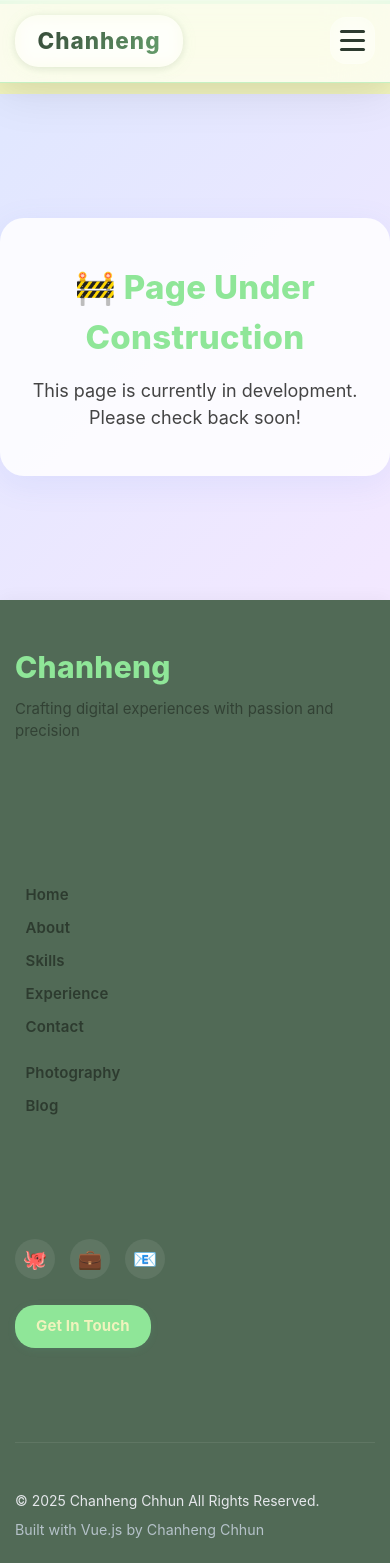
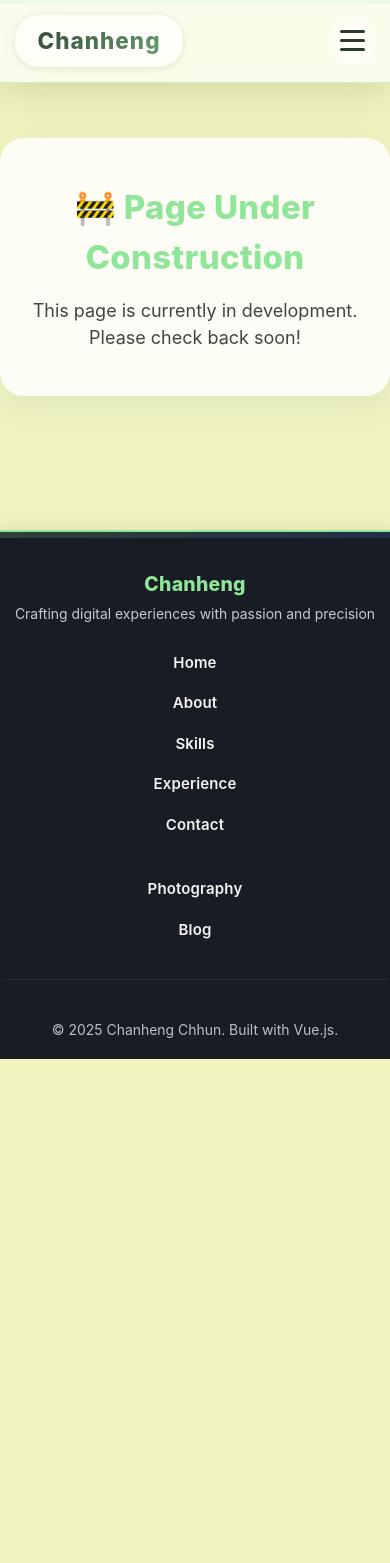
Before and after one commit to chanhengchhun/JeyPersonalWeb, a Vue app: page /blog in a window 390 px wide. After the commit the page ends 1059 px from the top, so only its background shows below. Built offline with nearby package versions, Linux system fonts and the light colour scheme; the HTML template or start-up script is replaced by a standard one.

Commit message:
changed made

```diff
--- a/src/App.vue
+++ b/src/App.vue
@@ -53,7 +53,7 @@ main {
 
 @media (max-width: 600px) {
   main {
-    padding-top: 90px; /* More space for mobile header/accent bar */
+    padding: 10px 0 10px 0; /* Reduced space for mobile header */
   }
 }
 
--- a/src/components/About.vue
+++ b/src/components/About.vue
@@ -1,5 +1,6 @@
 <template>
   <section id="about" class="about">
+    <!-- section-divider removed for seamless scroll -->
     <div class="container">
       <div class="section-header">
         <h2>Get to Know Me</h2>
@@ -61,6 +62,22 @@ const filmImages = [about1, about2, about3, about4];
 </script>
 
 <style scoped>
+/* --- Section Divider for transition from Home --- */
+/* .section-divider {
+  width: 100%;
+  height: 32px;
+  margin-top: -32px;
+  background: linear-gradient(to bottom, rgba(143,230,152,0.18) 0%, transparent 100%);
+  z-index: 10;
+  position: relative;
+} */
+
+.about {
+  position: relative;
+  /* background removed to use global section background */
+  padding-top: 0;
+}
+
 /* --- Gallery Styles --- */
 .scrolling-gallery {
   background: rgba(255,255,255,0.15);
--- a/src/components/Contact.vue
+++ b/src/components/Contact.vue
@@ -48,7 +48,6 @@ export default {
 /* Contact Section Styles (modern glassmorphism) */
 .contact {
   padding: 140px 5% 40px 5%;
-  background: linear-gradient(135deg, #e0e7ff 0%, #f3e8ff 100%);
   position: relative;
   min-height: 100vh;
   display: flex;
@@ -67,7 +66,6 @@ export default {
   transform: translateX(-50%) rotate(-8deg);
   width: 700px;
   height: 420px;
-  background: linear-gradient(120deg, rgba(102,126,234,0.18) 0%, rgba(155,89,182,0.13) 100%);
   filter: blur(48px) saturate(1.2);
   z-index: 0;
   border-radius: 40% 60% 60% 40%/60% 40% 60% 40%;
--- a/src/components/Experience.vue
+++ b/src/components/Experience.vue
@@ -413,6 +413,18 @@ export default {
   .experience-card.glass-card.improved-card {
     flex-direction: column;
     min-height: unset;
+    padding-left: 16px; /* Add space for accent bar */
+  }
+  .experience-card .accent-bar {
+    position: absolute;
+    left: 0;
+    top: 0;
+    bottom: 0;
+    height: 100%;
+    width: 7px;
+    border-radius: 0 12px 12px 0;
+    margin-right: 0;
+    z-index: 2;
   }
   .experience-card-main {
     padding: 1.1rem 0.7rem 1.1rem 0.7rem;
@@ -741,8 +753,10 @@ blockquote {
   min-width: 320px;
 }
 @media (max-width: 900px) {
-/* ...existing code... */
-  align-items: stretch;
+  .experience-columns {
+    flex-direction: column;
+    align-items: stretch;
+  }
 }
 .timeline-header {
   font-size: 1.1rem;
@@ -779,4 +793,4 @@ blockquote {
     margin-left: 0;
   }
 }
-</style
+</style>
--- a/src/components/Footer.vue
+++ b/src/components/Footer.vue
@@ -6,6 +6,7 @@
           <h2>Chanheng</h2>
           <p class="footer-tagline">Crafting digital experiences with passion and precision</p>
         </div>
+        <div class="footer-links">
           <nav class="footer-nav" aria-label="Footer Navigation">
             <ul>
               <li><a href="#home">Home</a></li>
@@ -21,24 +22,10 @@
               <li><router-link to="/blog">Blog</router-link></li>
             </ul>
           </nav>
-        <div class="footer-social">
-          <div class="social-links">
-            <a href="https://github.com/chanhengchhun" target="_blank" aria-label="GitHub" rel="noopener" class="social-link">
-              <span class="social-icon">🐙</span>
-            </a>
-            <a href="https://www.linkedin.com/in/chanheng-chh/" target="_blank" aria-label="LinkedIn" rel="noopener" class="social-link">
-              <span class="social-icon">💼</span>
-            </a>
-            <a href="mailto:chhun.chanheng@icloud.com" aria-label="Email" class="social-link">
-              <span class="social-icon">📧</span>
-            </a>
-          </div>
-          <a href="#contact" class="footer-cta">Get In Touch</a>
         </div>
       </div>
       <div class="footer-bottom">
-        <p>&copy; {{ currentYear }} Chanheng Chhun All Rights Reserved.</p>
-        <span class="footer-tech">Built with Vue.js by Chanheng Chhun</span>
+        <span>&copy; {{ currentYear }} Chanheng Chhun. Built with Vue.js.</span>
       </div>
     </div>
   </footer>
@@ -56,198 +43,140 @@ export default {
 </script>
 
 <style scoped>
-/* Modern, flat, responsive footer redesign */
 .footer {
-  background: var(--color-text-light);
-  color: var(--color-white);
-  padding: 3rem 0 1.5rem;
+  background: #181c24;
+  color: #f3f3f3;
+  width: 100%;
+  border-top: 2.5px solid var(--color-primary);
+  box-shadow: 0 -2px 16px 0 rgba(0,0,0,0.08);
+  padding: 2.5rem 0 1.2rem;
   position: relative;
+}
+.footer::before {
+  content: '';
+  display: block;
+  position: absolute;
+  top: 0;
+  left: 0;
   width: 100%;
-  box-shadow: 0 -2px 16px 0 rgba(0,0,0,0.04);
+  height: 6px;
+  background: linear-gradient(90deg, var(--color-primary) 0%, #667eea 100%);
+  opacity: 0.18;
+  z-index: 2;
 }
-
 .footer-container {
   max-width: 1200px;
   margin: 0 auto;
-  padding: 0 2rem;
+  padding: 0 1.5rem;
   display: flex;
   flex-direction: column;
   gap: 2rem;
 }
-
 .footer-main {
   display: flex;
-  justify-content: space-between;
-  align-items: flex-start;
-  gap: 2.5rem;
-  flex-wrap: wrap;
+  flex-direction: column;
+  align-items: center;
+  gap: 1.5rem;
   border-bottom: 1px solid rgba(255,255,255,0.08);
-  padding-bottom: 1.5rem;
+  padding-bottom: 1.2rem;
 }
-
 .footer-brand {
-  flex: 1 1 220px;
-  min-width: 180px;
+  text-align: center;
+  margin-bottom: 0.5rem;
 }
 .footer-brand h2 {
   font-size: 2rem;
   font-weight: 800;
   color: var(--color-primary);
-  margin-bottom: 0.5rem;
+  margin-bottom: 0.3rem;
   letter-spacing: 0.01em;
 }
 .footer-tagline {
-  color: var(--color-white);
+  color: #e5e7eb;
   font-size: 1rem;
   opacity: 0.85;
   margin-bottom: 0;
 }
-
-.footer-nav {
-  flex: 1 1 160px;
-  min-width: 140px;
+.footer-links {
+  display: flex;
+  flex-wrap: wrap;
+  gap: 2.5rem;
+  justify-content: flex-start;
+  align-items: flex-start;
+  text-align: left;
 }
-.footer-nav ul {
+.footer-nav ul, .footer-extra-nav ul {
   list-style: none;
   padding: 0;
-  margin: 0;
+  margin: 0 0 1rem 0;
   display: flex;
   flex-direction: column;
-  gap: 0.7rem;
+  gap: 0.6rem;
+  align-items: flex-start;
 }
-.footer-nav a {
-  color: var(--color-white);
+.footer-nav a, .footer-extra-nav a, .footer-extra-nav router-link {
+  color: #f3f3f3;
   text-decoration: none;
   font-weight: 600;
   font-size: 1rem;
   border-radius: 8px;
   padding: 0.3rem 0.7rem;
   transition: background 0.2s, color 0.2s;
+  display: inline-block;
+  text-align: left;
 }
-.footer-nav a:hover, .footer-nav a:focus {
+.footer-nav a:hover, .footer-nav a:focus,
+.footer-extra-nav a:hover, .footer-extra-nav a:focus,
+.footer-extra-nav router-link:hover, .footer-extra-nav router-link:focus {
   background: var(--color-primary);
-  color: var(--color-light);
+  color: #181c24;
 }
-
-.footer-extra-nav {
-  flex: 1 1 160px;
-  min-width: 140px;
+.footer-bottom {
+  display: flex;
+  justify-content: center;
+  align-items: center;
+  padding-top: 1.2rem;
+  font-size: 0.98rem;
+  color: #b5c2c9;
+  text-align: center;
 }
-.footer-extra-nav ul {
-  list-style: none;
-  padding: 0;
-  margin: 0;
-  display: flex;
+@media (max-width: 900px) {
+  .footer-container {
+    padding: 0 0.5rem;
+  }
+  .footer-links {
     flex-direction: column;
-  gap: 0.7rem;
+    gap: 1.2rem;
+    align-items: center;
   }
-.footer-extra-nav a {
-  color: var(--color-white);
-  text-decoration: none;
-  font-weight: 600;
-  font-size: 1rem;
-  border-radius: 8px;
-  padding: 0.3rem 0.7rem;
-  transition: background 0.2s, color 0.2s;
 }
-.footer-extra-nav a:hover, .footer-extra-nav a:focus {
-  background: var(--color-primary);
-  color: var(--color-light);
+@media (max-width: 600px) {
+  .footer-container {
+    padding: 0 0.2rem;
   }
-
-.footer-social {
-  flex: 1 1 180px;
-  min-width: 160px;
-  display: flex;
-  flex-direction: column;
-  align-items: flex-end;
-  gap: 1.2rem;
-}
-.social-links {
-  display: flex;
+  .footer-main {
     gap: 1rem;
   }
-.social-link {
-  display: flex;
+  .footer-bottom {
+    font-size: 0.93rem;
+    padding-top: 0.7rem;
+  }
+  .footer-brand h2 {
+    font-size: 1.3rem;
+  }
+  .footer-tagline {
+    font-size: 0.93rem;
+  }
+  .footer-links {
+    justify-content: center;
     align-items: center;
-  justify-content: center;
-  width: 40px;
-  height: 40px;
-  border-radius: 50%;
-  background: rgba(255,255,255,0.08);
-  color: var(--color-white);
-  font-size: 1.3rem;
-  transition: background 0.2s, color 0.2s, transform 0.2s;
-  text-decoration: none;
-  border: 1.5px solid transparent;
+    text-align: center;
   }
-.social-link:hover, .social-link:focus {
-  background: var(--color-primary);
-  color: var(--color-light);
-  border-color: var(--color-primary);
-  transform: translateY(-2px) scale(1.08);
+  .footer-nav ul, .footer-extra-nav ul {
+    align-items: center;
   }
-.footer-cta {
-  display: inline-block;
-  background: var(--color-primary);
-  color: var(--color-light);
-  padding: 0.7rem 1.4rem;
-  border-radius: 20px;
-  font-weight: 700;
-  font-size: 1rem;
-  text-decoration: none;
-  margin-top: 0.5rem;
-  transition: background 0.2s, color 0.2s, transform 0.2s;
-  box-shadow: 0 2px 8px 0 rgba(87,204,153,0.10);
-}
-.footer-cta:hover, .footer-cta:focus {
-  background: var(--color-light);
-  color: var(--color-primary);
-  border: 1.5px solid var(--color-primary);
-  transform: translateY(-2px) scale(1.04);
-}
-
-.footer-bottom {
-  display: flex;
-  justify-content: space-between;
-  align-items: center;
-  gap: 1rem;
-  padding-top: 1.2rem;
-  font-size: 0.98rem;
-  color: #e5e7eb;
-}
-.footer-bottom p {
-  margin: 0;
-  color: #e5e7eb;
-}
-.footer-tech {
-  color: #b5c2c9;
-  font-size: 0.95rem;
-}
-
-@media (max-width: 900px) {
-  .footer-main {
-    flex-direction: column;
-    align-items: flex-start;
-    gap: 2rem;
-  }
-  .footer-social {
-    align-items: flex-start;
-  }
-}
-
-@media (max-width: 600px) {
-  .footer-container {
-    padding: 0 1rem;
-  }
-  .footer-main {
-    gap: 1.2rem;
-  }
-  .footer-bottom {
-    flex-direction: column;
-    align-items: flex-start;
-    gap: 0.5rem;
-    font-size: 0.93rem;
+  .footer-nav a, .footer-extra-nav a, .footer-extra-nav router-link {
+    text-align: center;
   }
 }
 </style>
--- a/src/components/Home.vue
+++ b/src/components/Home.vue
@@ -403,7 +403,6 @@ onMounted(() => {
 @media (max-width: 968px) {
   .hero-container {
     padding: 0 2.5rem;
-    margin: -100px 0 -100px 0;
   }
   .text-box {
     max-width: 90vw;
--- a/src/components/InDevelopment.vue
+++ b/src/components/InDevelopment.vue
@@ -19,7 +19,6 @@ export default {
   display: flex;
   align-items: center;
   justify-content: center;
-  background: linear-gradient(135deg, #e0e7ff 0%, #f3e8ff 100%);
 }
 .in-dev-container {
   text-align: center;
--- a/src/style.css
+++ b/src/style.css
@@ -56,6 +56,7 @@ section {
   min-height: 80vh;
   padding-top: 2.5rem;
   padding-bottom: 2.5rem;
+  /* Remove the section background for seamless scroll */
 }
 
 body {
--- a/tsconfig.json
+++ /dev/null
@@ -1,5 +0,0 @@
-{
-  "extends": "@vue/tsconfig/tsconfig.json",
-  "include": ["src/**/*.ts", "src/**/*.d.ts", "src/**/*.vue"],
-  "exclude": ["node_modules", "dist"]
-}
```
Also changed, not shown: .eslintrc.cjs (deleted). Lines whose indentation alone changed are shown as unchanged.
